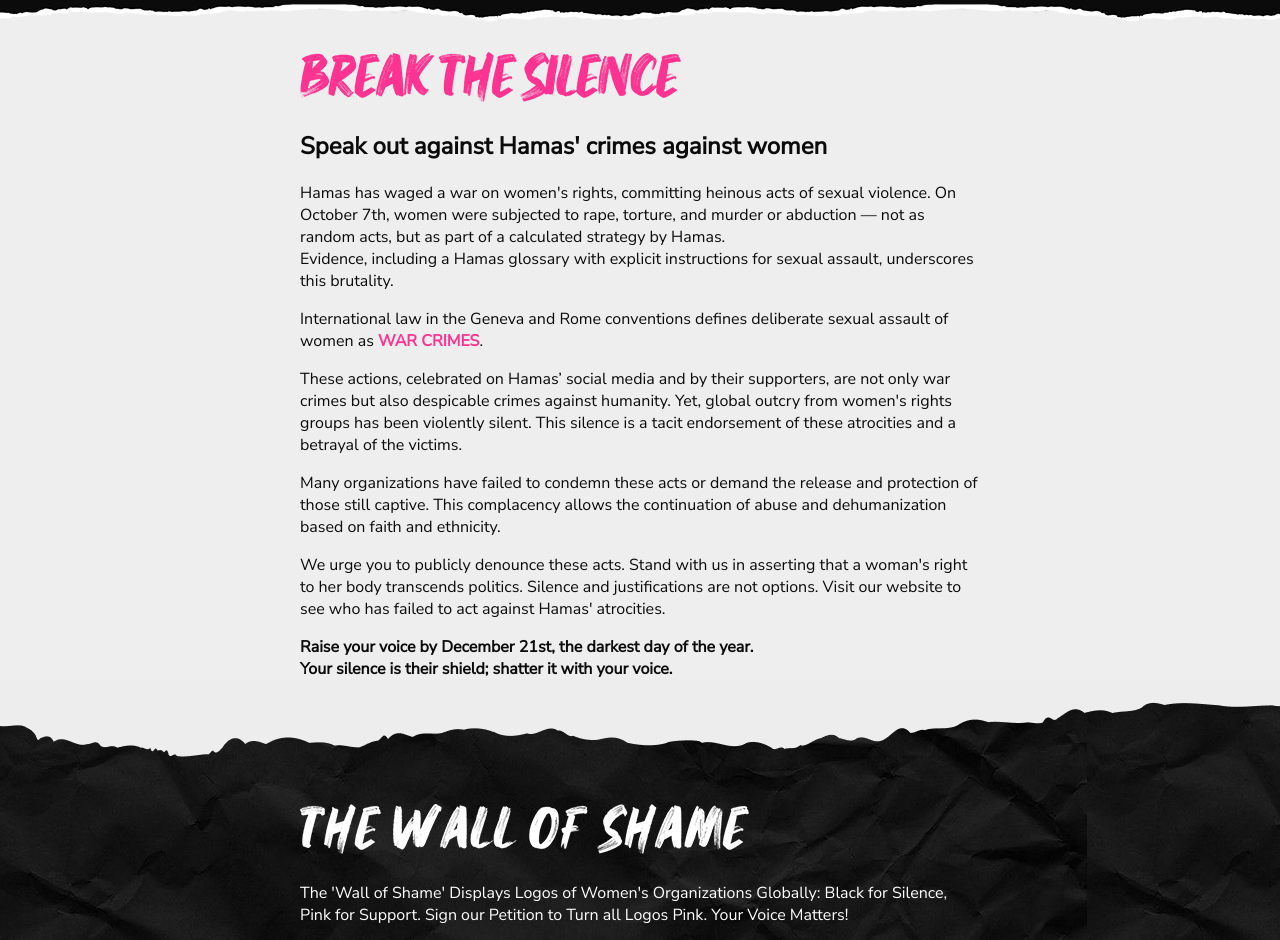
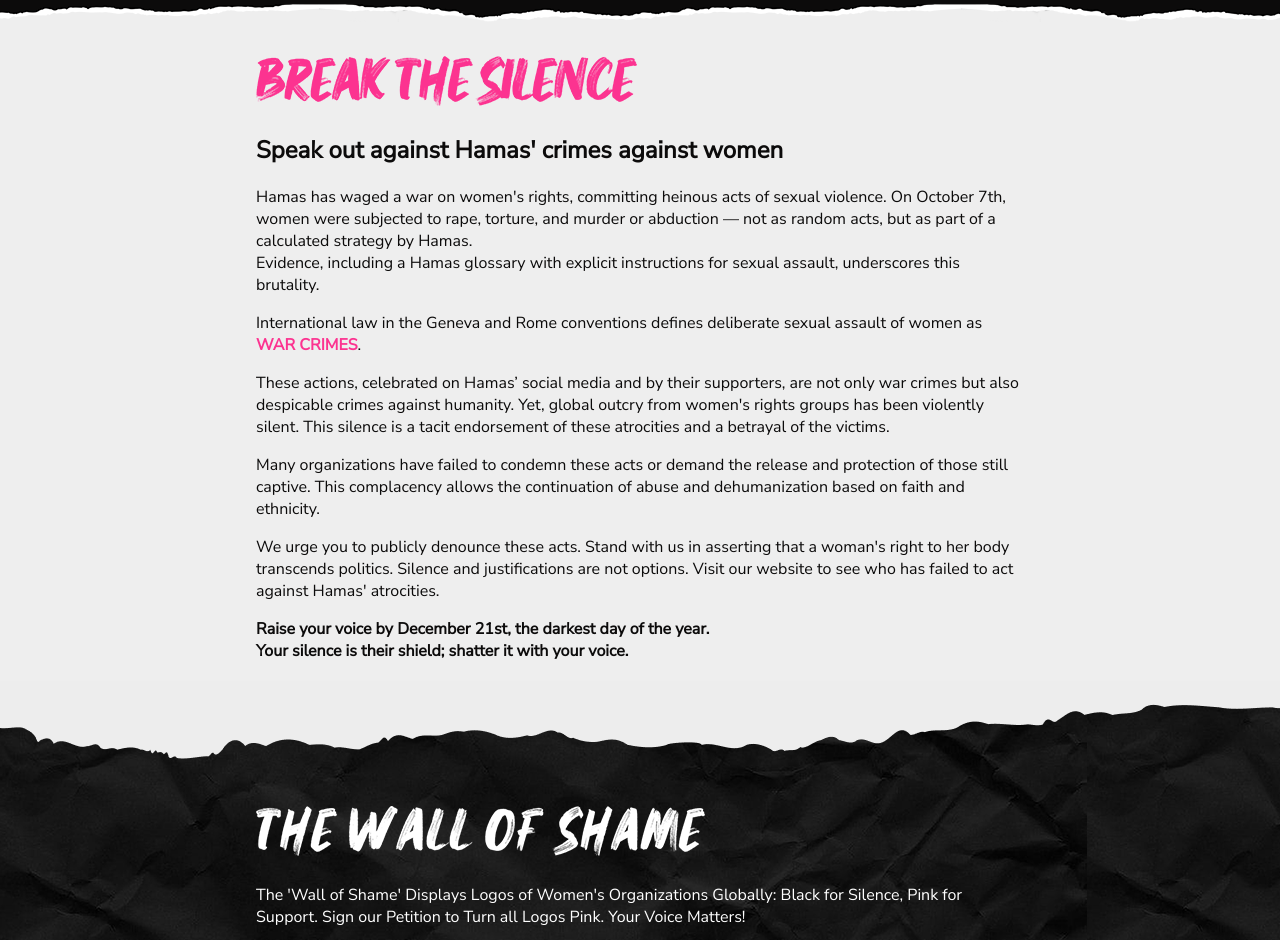
Before and after one commit to jstreampro/HRMT, a website with bundled scripts: page public/index.html in a window 1280 px wide. Shown: the part 68-1008 px from the top of the page. Built offline with nearby package versions, Linux system fonts and the light colour scheme.

Commit message:
alignment for title

```diff
--- a/public/index.html
+++ b/public/index.html
@@ -62,7 +62,7 @@
     </header>
     <main>
       <section class="white-tear">
-        <div class="text">
+        <div class="contents">
           <h2>
             <img
               alt="Break the silence"
@@ -109,7 +109,7 @@
         </div>
       </section>
       <div class="contents">
-        <section class="text">
+        <section>
           <h2>
             <img
               alt="The wall of shame"
--- a/public/style.css
+++ b/public/style.css
@@ -14,6 +14,7 @@ body {
 :root {
   --highlight: #fc3390;
   --dark: #0c0b0b;
+  --main-margin: 1em;
 }
 
 /* General classes */
@@ -33,7 +34,7 @@ a:hover {
   max-width: 100vw;
   margin-left: auto;
   margin-right: auto;
-  padding: 4px 24px;
+  padding: 4px var(--main-margin);
 }
 
 .flex-0 {
@@ -43,20 +44,12 @@ a:hover {
   flex: 1;
 }
 
-h2 {
-}
 h2 img {
   max-width: 90%;
 }
 
 section {
   margin-bottom: 3em;
-}
-
-.text {
-  max-width: 680px;
-  margin-left: auto;
-  margin-right: auto;
 }
 
 .text-center {
```
